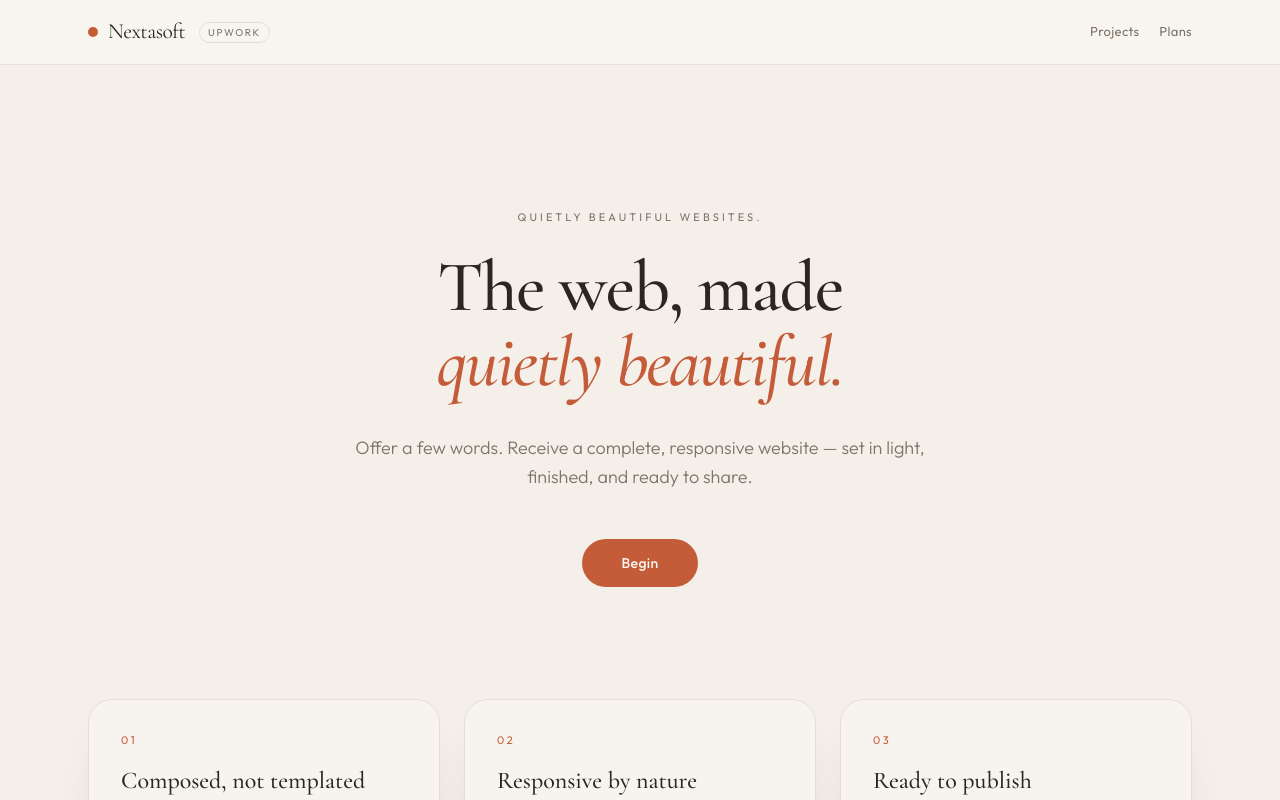
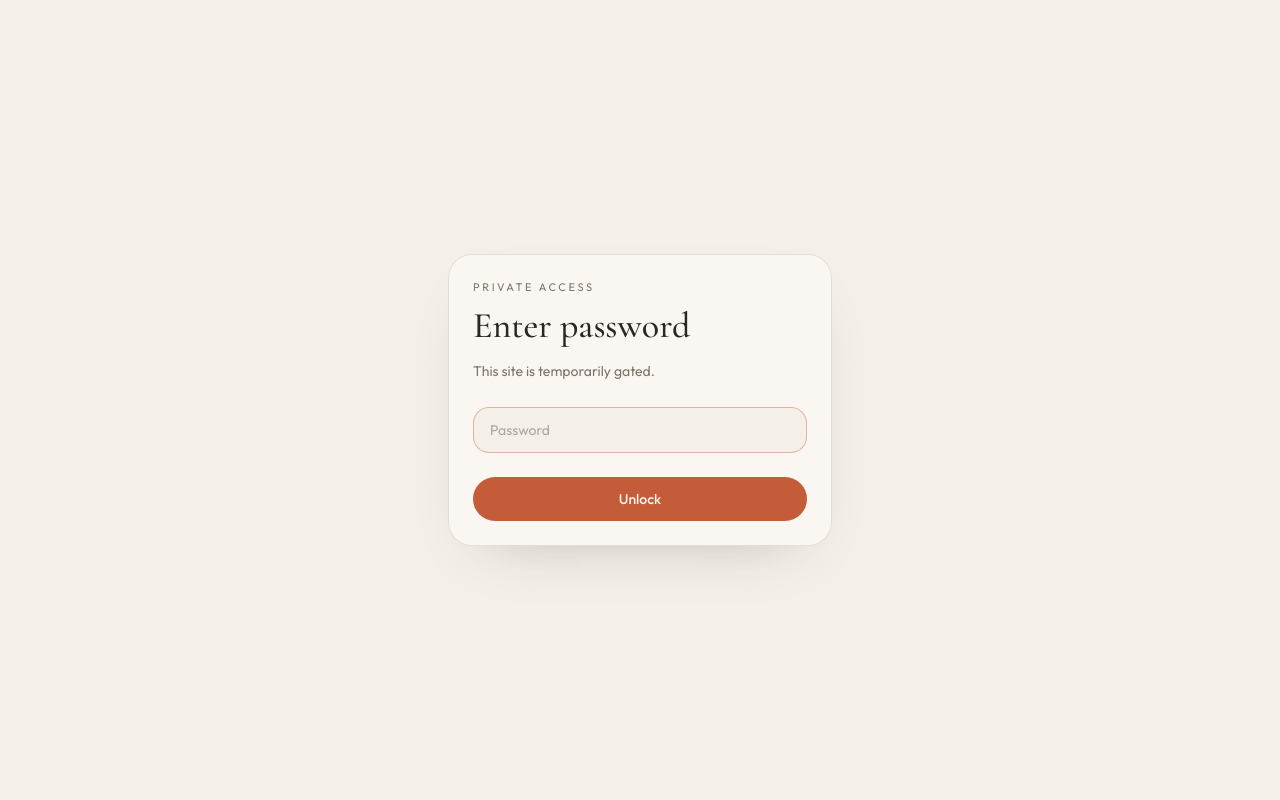
Before and after one commit to sshivanshg/gen-web-ai-main, a React (Vite) app in the folder client/: page / in a window 1280 px wide. Shown: the top 800 px of the page. Built offline with nearby package versions, Linux system fonts and the light colour scheme; no server answers.

Commit message:
Add temporary password gate

```diff
--- a/client/src/App.jsx
+++ b/client/src/App.jsx
@@ -1,5 +1,4 @@
-/* eslint-disable no-unused-vars */
-import React from "react";
+import { useState } from "react";
 import { BrowserRouter, Route, Routes } from "react-router-dom";
 import Home from "./pages/Home";
 import Dashboard from "./pages/Dashboard";
@@ -8,8 +7,83 @@ import Editor from "./pages/WebSiteEditor";
 import LiveSite from "./pages/LiveSite";
 import Pricing from "./pages/Pricing";
 
+const SITE_PASSWORD = "Shivansh123321";
+const PASSWORD_STORAGE_KEY = "gen-web-ai-unlocked";
+
+const LockScreen = ({ onUnlock, error }) => {
+    const [password, setPassword] = useState("");
+    const [submitting, setSubmitting] = useState(false);
+
+    const handleSubmit = (e) => {
+        e.preventDefault();
+        if (submitting) return;
+        setSubmitting(true);
+        const success = onUnlock(password);
+        if (!success) {
+            setSubmitting(false);
+        }
+    };
+
+    return (
+        <div className="flex min-h-screen items-center justify-center bg-paper px-6 text-ink">
+            <form
+                onSubmit={handleSubmit}
+                className="w-full max-w-sm rounded-3xl border border-line bg-cream p-6 shadow-[0_24px_60px_-40px_rgba(44,38,34,0.35)]"
+            >
+                <p className="text-[11px] uppercase tracking-[0.24em] text-muted">
+                    Private access
+                </p>
+                <h1 className="mt-3 font-display text-4xl font-medium leading-none">
+                    Enter password
+                </h1>
+                <p className="mt-4 text-sm leading-relaxed text-muted">
+                    This site is temporarily gated.
+                </p>
+                <input
+                    type="password"
+                    autoFocus
+                    value={password}
+                    onChange={(e) => setPassword(e.target.value)}
+                    placeholder="Password"
+                    className="mt-6 w-full rounded-2xl border border-line bg-paper px-4 py-3 text-sm text-ink outline-none placeholder:text-muted/60 focus:border-accent/40"
+                />
+                {error && (
+                    <p className="mt-3 text-sm text-accent">{error}</p>
+                )}
+                <button
+                    type="submit"
+                    className="mt-6 w-full rounded-full bg-accent px-4 py-3 text-sm font-medium text-cream transition hover:bg-accent-dark disabled:opacity-60"
+                    disabled={submitting}
+                >
+                    Unlock
+                </button>
+            </form>
+        </div>
+    );
+};
+
 const App = () => {
+    const [unlocked, setUnlocked] = useState(
+        () => localStorage.getItem(PASSWORD_STORAGE_KEY) === "true",
+    );
+    const [error, setError] = useState("");
+
+    const handleUnlock = (enteredPassword) => {
+        if (enteredPassword !== SITE_PASSWORD) {
+            setError("Incorrect password.");
+            setUnlocked(false);
+            localStorage.removeItem(PASSWORD_STORAGE_KEY);
+            return false;
+        }
+
+        localStorage.setItem(PASSWORD_STORAGE_KEY, "true");
+        setError("");
+        setUnlocked(true);
+        return true;
+    };
+
     return (
+        unlocked ? (
             <BrowserRouter>
                 <div className="min-h-screen bg-paper font-sans text-ink">
                     <Routes>
@@ -23,6 +97,12 @@ const App = () => {
                     </Routes>
                 </div>
             </BrowserRouter>
+        ) : (
+            <LockScreen
+                error={error}
+                onUnlock={handleUnlock}
+            />
+        )
     );
 };
 
```
Lines whose indentation alone changed are shown as unchanged.
